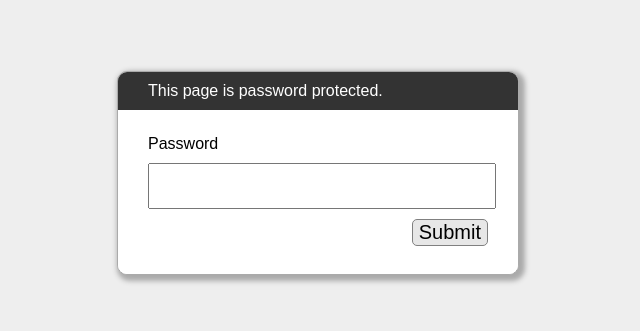
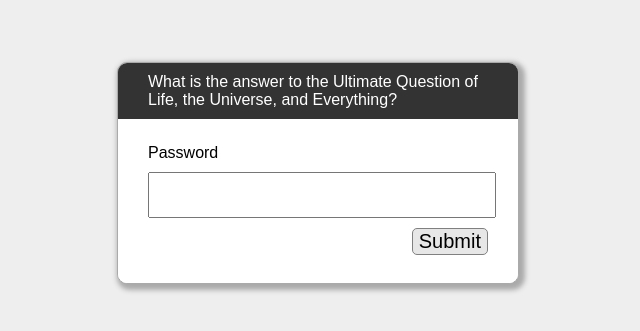
Before and after one commit to BarinderBanwait/cv, a plain HTML site: page index.html in a window 1280 px wide. Shown: the part 227-558 px from the top of the page, without its empty margins (322-962 px from the left). Drawn offline with Linux system fonts and the light colour scheme.

Commit message:
Update index.html

```diff
--- a/index.html
+++ b/index.html
@@ -98,7 +98,7 @@
     <div id="dialogWrap">
         <div id="dialogWrapCell">
             <div id="mainDialog">
-                <div id="dialogText">This page is password protected.</div>
+                <div id="dialogText">What is the answer to the Ultimate Question of Life, the Universe, and Everything?</div>
                 <div id="passArea">
                     <p id="passwordPrompt">Password</p>
                     <input id="pass" type="password" name="pass">
```
